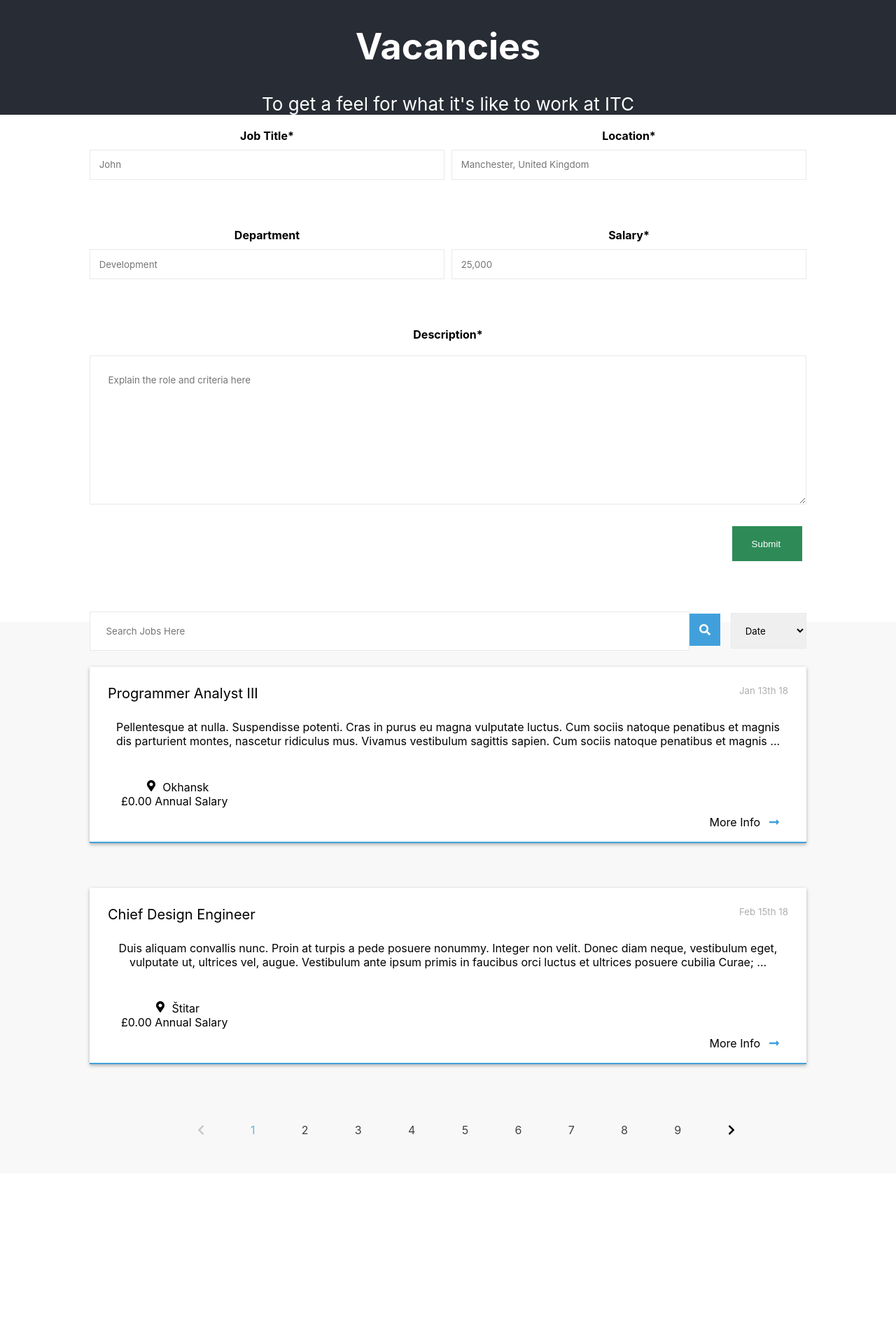
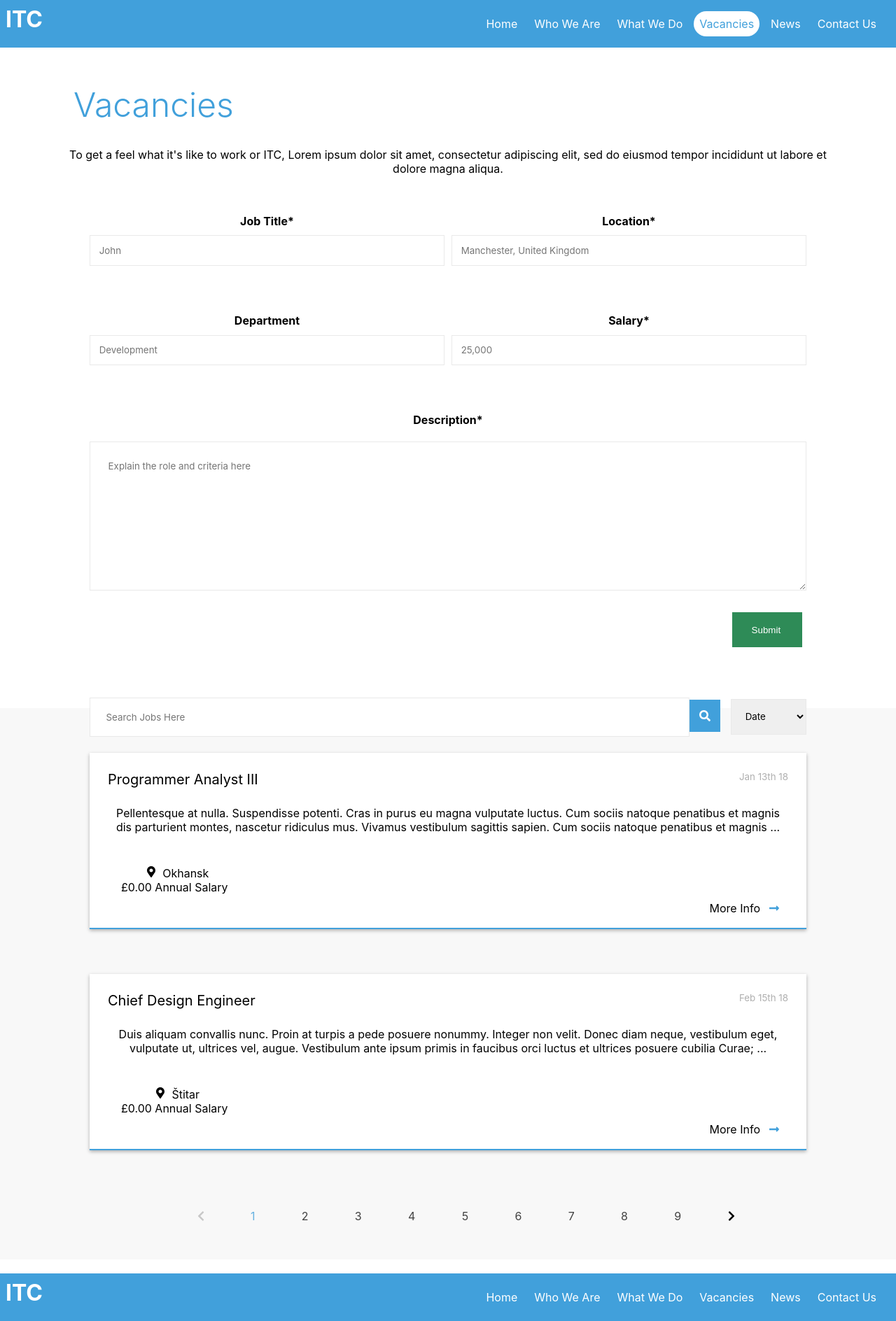
Before and after one commit to GeorgeWL/react-itc-test, a React (Create React App) app: page / in a window 1280 px wide. Shown: the whole page at 70% size. Before the commit the page ends 1697 px from the top, so only its background shows below. Built offline with nearby package versions, Linux system fonts and the light colour scheme.

Commit message:
header, title and footer styles

```diff
--- a/src/App.js
+++ b/src/App.js
@@ -25,12 +25,27 @@ class App extends Component {
     return (
       <div className="App">
         <header className="App-header">
-          <h1>
-            Vacancies
-          </h1>
-          To get a feel for what it's like to work at ITC
+          <h1 className="logo"><a href="/">ITC</a></h1>
+          <ul className="main-nav">
+            <li><a href="/">Home</a></li>
+            <li><a href="/">Who We Are</a></li>
+            <li><a href="/">What We Do</a></li>
+            <li className={'active'}><a href="/">Vacancies</a></li>
+            <li><a href="/">News</a></li>
+            <li><a href="/">Contact Us</a></li>
+          </ul>
         </header>
         <main>
+          <div
+            className={'header'}
+          >
+            <h1
+              className={'title'}
+            >
+              Vacancies
+            </h1>
+            To get a feel what it's like to work or ITC, Lorem ipsum dolor sit amet, consectetur adipiscing elit, sed do eiusmod tempor incididunt ut labore et dolore magna aliqua.
+          </div>
           <VacancyForm
             onSubmit={this.onSubmit}
           />
@@ -38,7 +53,16 @@ class App extends Component {
             items={items}
           />
         </main>
-        <footer>
+        <footer className='App-footer'>
+          <h1 className="logo"><a href="/">ITC</a></h1>
+          <ul className="footer-nav">
+            <li><a href="/">Home</a></li>
+            <li><a href="/">Who We Are</a></li>
+            <li><a href="/">What We Do</a></li>
+            <li><a href="/">Vacancies</a></li>
+            <li><a href="/">News</a></li>
+            <li><a href="/">Contact Us</a></li>
+          </ul>
         </footer>
       </div>
     );
--- a/src/App.sass
+++ b/src/App.sass
@@ -1,3 +1,6 @@
+
+$light-blue: #41A0DB
+
 .App
   text-align: center
   font-family: -apple-system, BlinkMacSystemFont, 'Segoe UI', Roboto, Oxygen, Ubuntu, Cantarell, 'Open Sans', 'Helvetica Neue', sans-serif
@@ -22,18 +25,70 @@ main
   select
     height: fit-content
     padding: 1.5%
+
 .App-header
-  margin: 0 !important
-  width: 100%
-  background-color: #282c34
-  min-height: 5vh
   display: flex
-  flex-direction: column
-  align-items: center
-  justify-content: center
-  font-size: calc(10px + 2vmin)
-  color: white
+  flex-direction: row
+  justify-content: space-between
+  background-color: $light-blue
+  padding: .5em
+  ul
+    margin: 0
+    padding: 0
+    list-style: none
+    margin: .5em
+    display: flex
+    justify-content: right
+    li
+      padding: .5em
+      margin: 0 .25em
+      &.active
+        background-color: white
+        border-radius: 20px
+        a
+          color: $light-blue
+  h1
+    margin: 0
+  a
+    color: white
+    text-decoration: none !important
+.App-footer
+  display: flex
+  flex-direction: row
+  justify-content: space-between
+  background-color: $light-blue
+  padding: .5em
+  ul
+    margin: 0
+    padding: 0
+    list-style: none
+    margin: .5em
+    display: flex
+    justify-content: right
+    li
+      padding: .5em
+      margin: 0 .25em
+      &.active
+        background-color: white
+        border-radius: 20px
+        a
+          color: $light-blue
+  h1
+    margin: 0
+  a
+    color: white
+    text-decoration: none !important
 
+.header
+  margin: 0 25px
+  padding: 0 50px
+  margin-bottom: 50px
+  .title
+    text-align: left
+    margin-left: 30px
+    color: $light-blue
+    font-weight: 300
+    font-size: 3em
 .btn
   cursor: pointer
   display: block
```
